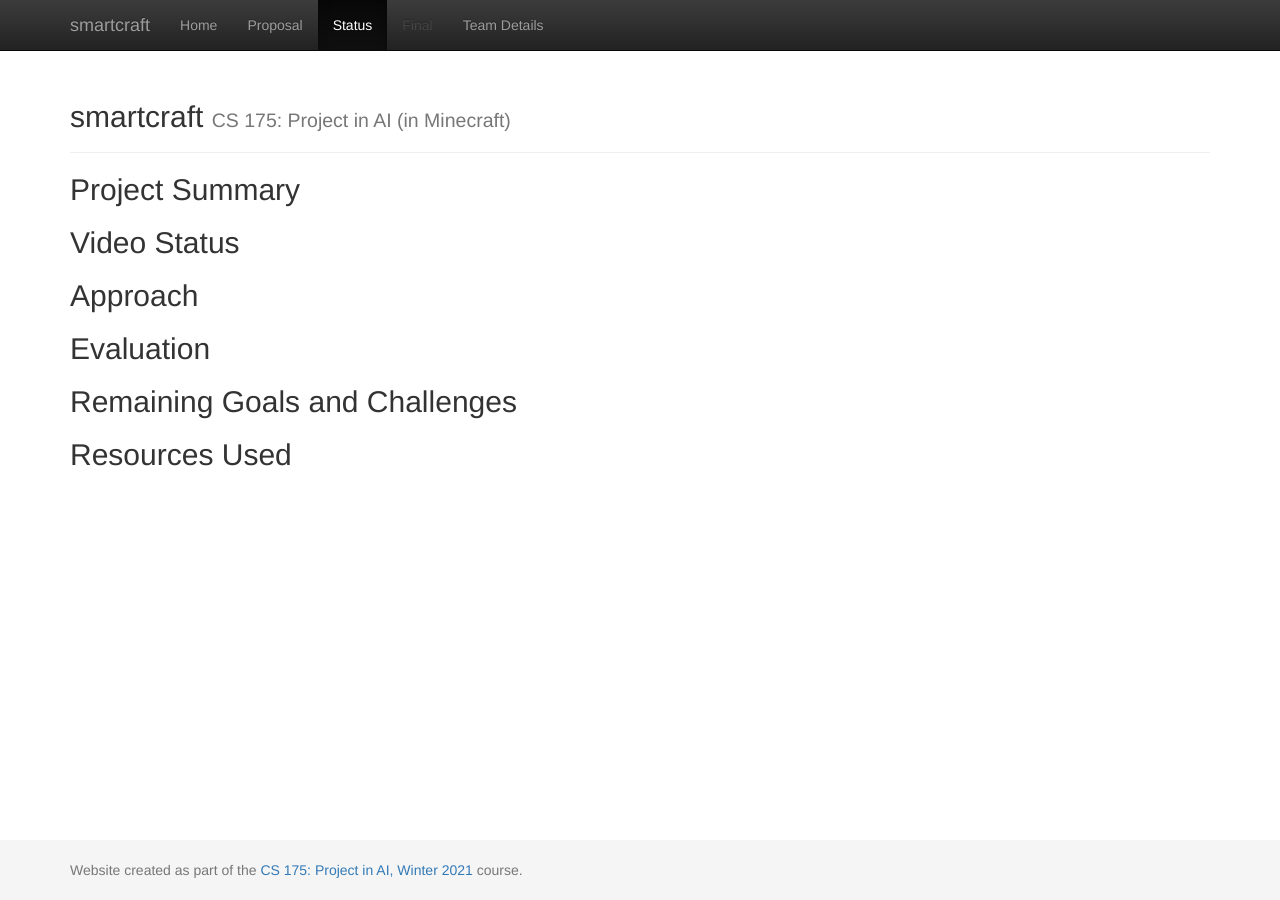
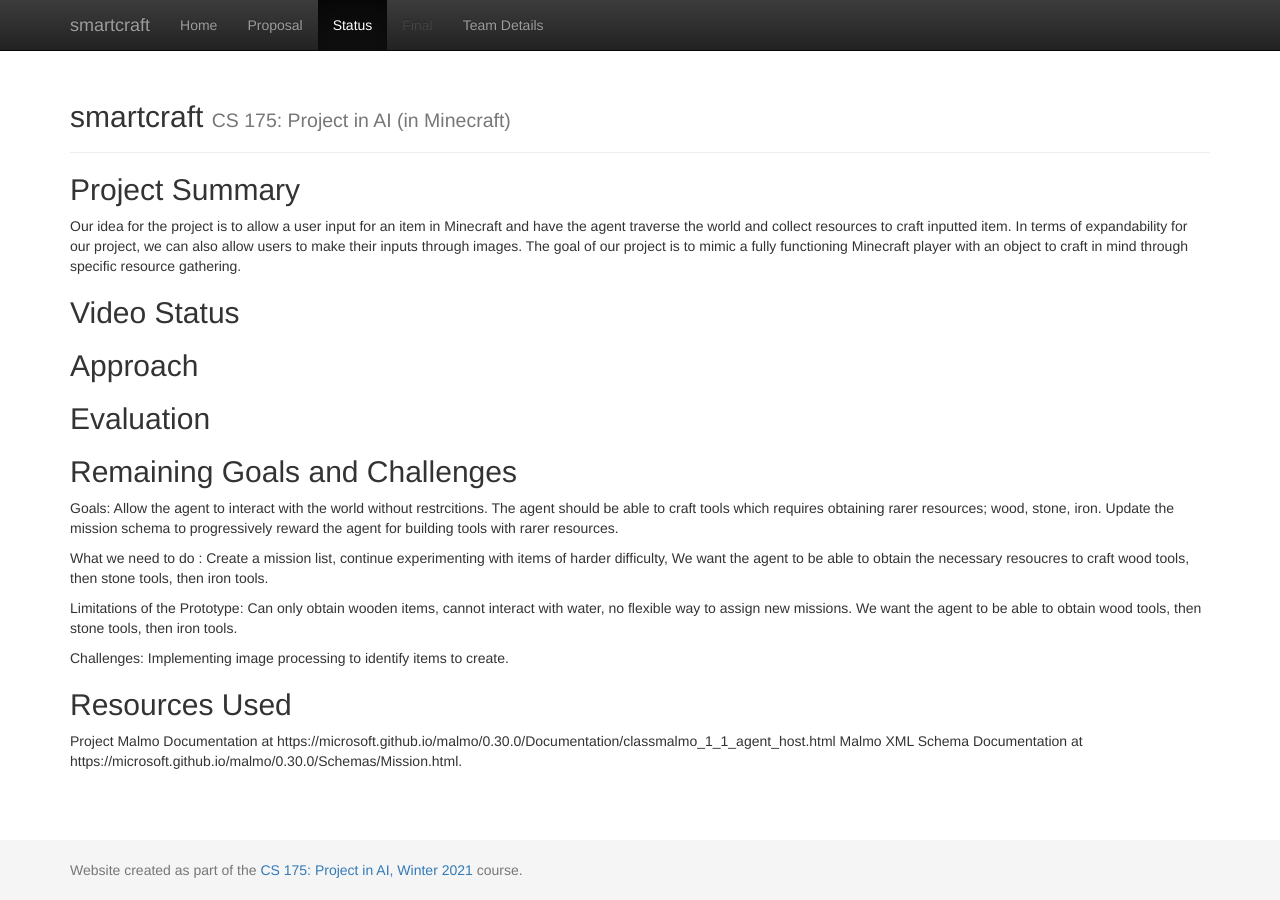
Before and after one commit to parth-parekh/CS175, a Jekyll site: the page built from docs/status.md, in a window 1280 px wide. Built offline with Jekyll 4.4.1, drawn with Linux system fonts in a browser that asks for light colours.

Commit message:
Update status.md

```diff
--- a/docs/status.md
+++ b/docs/status.md
@@ -3,7 +3,7 @@ layout: default
 title: Status
 ---
 ## Project Summary
-
+Our idea for the project is to allow a user input for an item in Minecraft and have the agent traverse the world and collect resources to craft inputted item. In terms of expandability for our project, we can also allow users to make their inputs through images. The goal of our project is to mimic a fully functioning Minecraft player with an object to craft in mind through specific resource gathering.
 ## Video Status
 
 ## Approach
@@ -11,5 +11,14 @@ title: Status
 ## Evaluation
 
 ## Remaining Goals and Challenges
+Goals: Allow the agent to interact with the world without restrcitions. The agent should be able to craft tools which requires obtaining rarer resources; wood, stone, iron. Update the mission schema to progressively reward the agent for building tools with rarer resources.
+
+What we need to do : Create a mission list, continue experimenting with items of harder difficulty, We want the agent to be able to obtain the necessary resoucres to craft wood tools, then stone tools, then iron tools.
+
+Limitations of the Prototype: Can only obtain wooden items, cannot interact with water, no flexible way to assign new missions. We want the agent to be able to obtain wood tools, then stone tools, then iron tools.
+
+Challenges: Implementing image processing to identify items to create.
 
 ## Resources Used
+Project Malmo Documentation at https://microsoft.github.io/malmo/0.30.0/Documentation/classmalmo_1_1_agent_host.html
+Malmo XML Schema Documentation at https://microsoft.github.io/malmo/0.30.0/Schemas/Mission.html.
```
